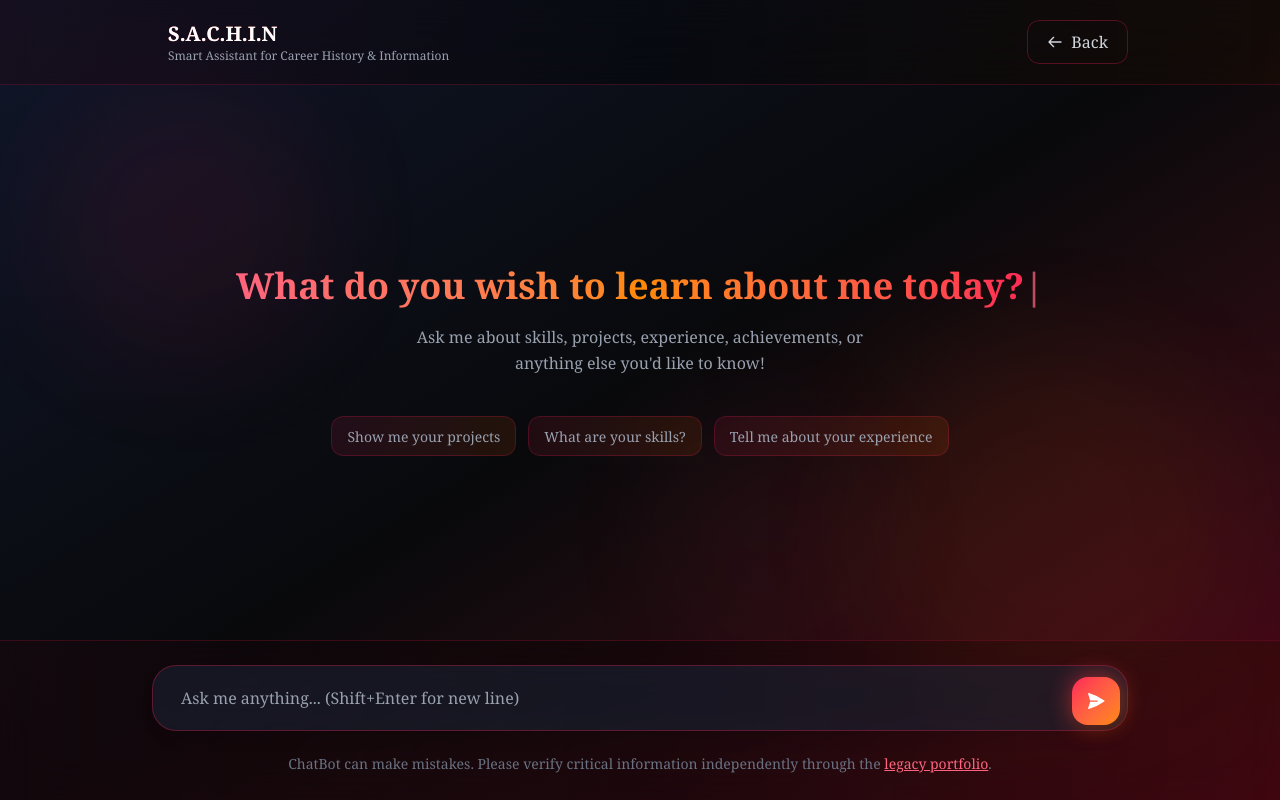
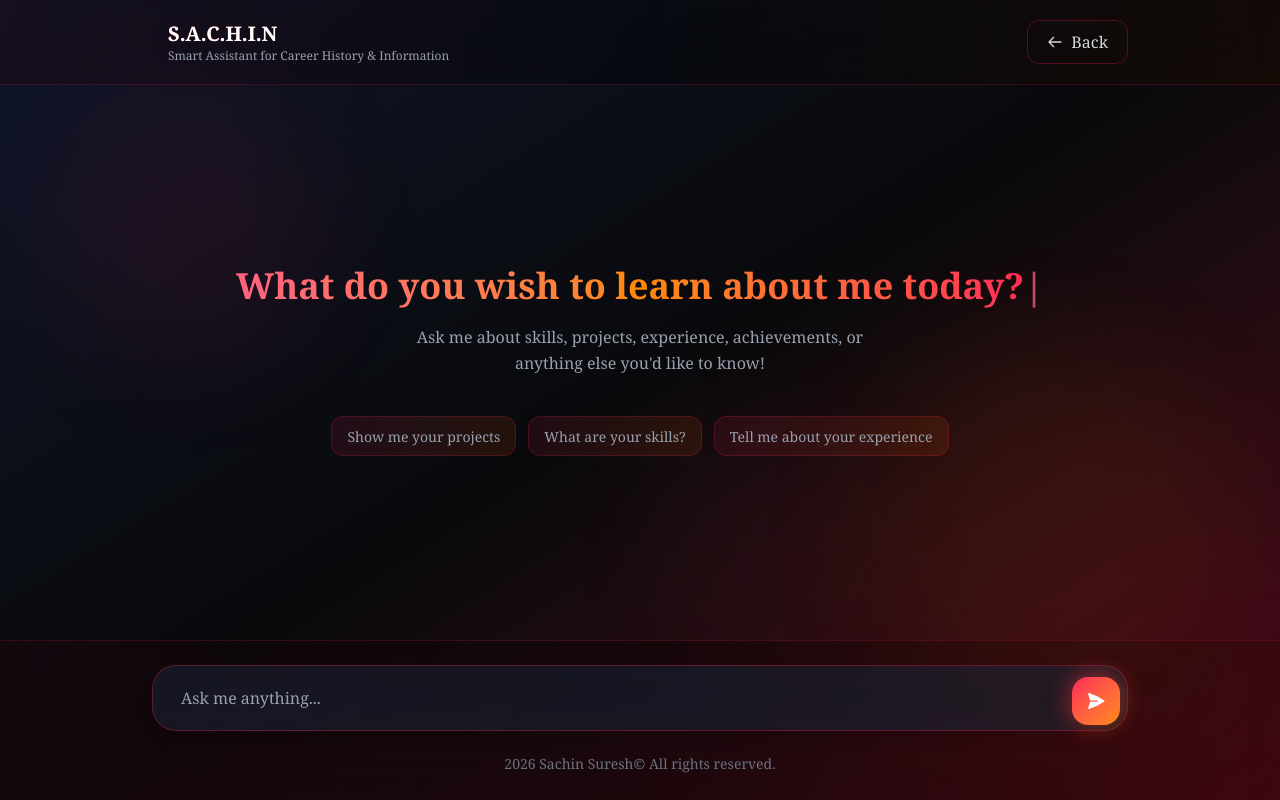
Before and after one commit to Sachin-0001/Portfolio-AI, a Next.js app in the folder frontend/: page /chatbot in a window 1280 px wide. Built offline with nearby package versions, Linux system fonts and the light colour scheme.

Commit message:
updated footer

```diff
--- a/frontend/app/chatbot/page.tsx
+++ b/frontend/app/chatbot/page.tsx
@@ -412,7 +412,7 @@ export default function Chatbot() {
                 value={input}
                 onChange={(e) => setInput(e.target.value)}
                 onKeyDown={handleKeyDown}
-                placeholder="Ask me anything... (Shift+Enter for new line)"
+                placeholder="Ask me anything..."
                 className="w-full backdrop-blur-xl bg-slate-800/50 border border-rose-500/30 rounded-3xl px-7 py-5 pr-16 text-white placeholder-gray-400 focus:outline-none focus:border-rose-400/50 focus:bg-slate-800/70 transition-all shadow-lg resize-none min-h-[60px] max-h-[200px]"
                 disabled={isLoading}
                 rows={1}
@@ -438,11 +438,7 @@ export default function Chatbot() {
             </div>
           </div>
           <p className="text-sm text-center text-gray-500 mt-4 leading-relaxed">
-            ChatBot can make mistakes. Please verify critical information independently through the{' '}
-            <a href="https://portfolio-henna-six-80gtc5cdsz.vercel.app/" className="text-rose-400 hover:text-rose-300 underline transition-colors font-medium">
-              legacy portfolio
-            </a>
-            .
+            2026 Sachin Suresh© All rights reserved.
           </p>
         </div>
       </div>
```
